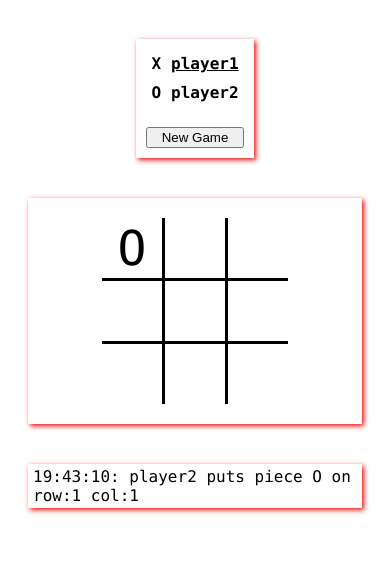
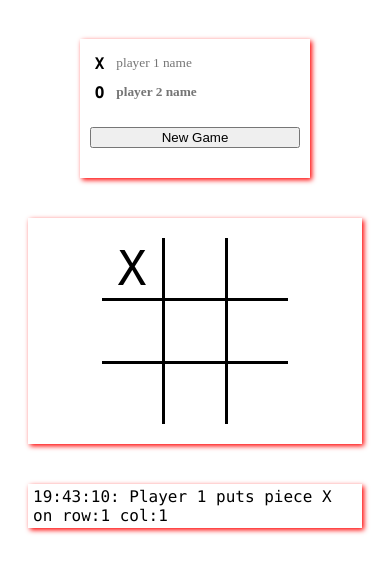
Before and after one commit to CarlosMOSilva/odin_project_tic_tac_toe, a plain HTML site: page index.html in a window 390 px wide. Both pictures are taken after a click on the element 133 px from the left and 310 px from the top of the page. Shown: the part 61-634 px from the top of the page. Drawn offline with Linux system fonts and the light colour scheme.

Commit message:
input player names implementation

```diff
--- a/index.html
+++ b/index.html
@@ -12,11 +12,15 @@
 		<section id="playersInfo">
 			<div class="playerInfo">
 				<span class="pieceType">X</span>
-				<span class="playerName">Carlos 1</span>
+				<label>
+					<input placeholder="player 1 name" class="playerName" type="text"/>
+				</label>
 			</div>
 			<div class="playerInfo">
 				<span class="pieceType">O</span>
-				<span class="playerName">Carlos 2</span>
+				<label>
+					<input placeholder="player 2 name" class="playerName" type="text"/>
+				</label>
 			</div>
 			<button id="newGameBtn">New Game</button>
 		</section>
--- a/scripts.js
+++ b/scripts.js
@@ -13,9 +13,25 @@ const lineType = {
     'diagonalL' : 'diagonalLineL'
 };
 
-const player = (name, piece) => {
-    this.active = false;
-    return {name, piece, active}; //0 or 1
+const player = (elementIndex, piece) => {
+    const setActive = (active) => {
+        if (active) {
+            playerNamesEl[elementIndex].classList.add('activePlayer');
+        } else {
+            playerNamesEl[elementIndex].classList.remove('activePlayer');
+        }
+    };
+    const isActive = () => {
+        return playerNamesEl[elementIndex].classList.contains('activePlayer');
+    };
+    const getName = () => {
+        let playerName = playerNamesEl[elementIndex].value;
+        if (playerName === '') {
+            playerName = `Player ${elementIndex + 1}`;
+        }
+        return playerName;
+    };
+    return { elementIndex, piece, setActive, isActive, getName}; //0 or 1
 };
 
 const coord = (row, col) => {
@@ -174,26 +190,22 @@ const gameBoard = () => {
 };
 
 const ticTacToe = () => {
-    this.players = [player('player1', 'X'), player('player2', 'O')];
+    this.players = [];
     this.boardHistory = [];
     this.gameboard = gameBoard();
-    this.started  = false;
+    this.moveDone  = false;
     this.finished = false;
     const newGame = () => {
+
+        //to change names
+        this.moveDone = false;
+        toggleInputs(true);
+
+        this.players = getPlayers();
+
         //randomize the first player
         const num = Math.floor(Math.random() * 2);
-        this.players[num].active = true;
-        changeActivePlayer();
-
-        //put the object names
-        let i = 0;
-        this.players.forEach(
-            player => {
-                playerNamesEl[i].innerText = player.name;
-                playerPiecesEl[i].innerText = player.piece;
-                i++;
-            }
-        );
+        changeActivePlayer(num);
 
         //clear the winning line if exists
         for (let i = 0; i < squares.length; i++) {
@@ -204,35 +216,37 @@ const ticTacToe = () => {
 
         this.boardHistory.length = 0;
         this.gameboard.clearBoard();
-        this.started  = true;
         this.finished = false;
 
         boardHistoryEl.innerHTML = '';
 
     };
-    const activePlayer = () => {
+    const getActivePlayer = () => {
         let activePlayer = null;
         this.players.forEach(player => {
-            if (player.active) {
+            if (player.isActive()) {
                 activePlayer = player;
             }
-        })
+        });
         return activePlayer;
     };
-    const changeActivePlayer = () => {
-        for (let i = 0; i < players.length; i++) {
-            if (players[i].name === activePlayer().name) {
-                players[i].active = false;
-                playerNamesEl[i].classList.remove('activePlayer');
-                //next player in the list is the active player
-                let newActivePlayerIndex = 0;
-                if ((i + 1) < players.length) {
-                    newActivePlayerIndex = i + 1;
-                }
-                players[newActivePlayerIndex].active = true;
-                playerNamesEl[newActivePlayerIndex].classList.add('activePlayer');
-                return;
-            }
+    const getPlayers = () => {
+        const players = [];
+        for (let i = 0; i < playerNamesEl.length; i++) {
+            players.push(player(i, playerPiecesEl[i].innerText));
+        }
+        return players;
+    };
+    const changeActivePlayer = (index) => {
+        for (let i = 0; i < this.players.length; i++) {
+            this.players[i].setActive(i === index);
+        }
+    };
+    const getNextPlayer = (previousIndex) => {
+        if ((previousIndex + 1) < this.players.length) {
+            return this.players[previousIndex + 1];
+        } else {
+            return players[0];
         }
     };
     const addPiece = (piece, row, column) => {
@@ -241,9 +255,18 @@ const ticTacToe = () => {
             result = this.gameboard.addPiece(piece, row, column);
 
             if (result) {
+
+                //get info about the players and block the input names
+                if (!this.moveDone) {
+                    toggleInputs(false);
+                    this.moveDone = true;
+                }
+
+                const activePlayer = getActivePlayer();
+
                 const histSpan = document.createElement('span');
                 histSpan.classList.add('historyMove');
-                histSpan.innerText = `${new Date().toLocaleTimeString('en-GB')}: ${activePlayer().name} puts piece ${activePlayer().piece}` +
+                histSpan.innerText = `${new Date().toLocaleTimeString('en-GB')}: ${activePlayer.getName()} puts piece ${activePlayer.piece}` +
                     ` on row:${parseInt(row) + 1} col:${parseInt(column) + 1}`;
                 histSpan.setAttribute('data-index', historyMoves.length);
                 histSpan.addEventListener('mouseover', () => {
@@ -260,7 +283,7 @@ const ticTacToe = () => {
                     this.gameboard.addWinningLine(wonLine);
                     const histSpan = document.createElement('span');
                     histSpan.classList.add('historyFinish');
-                    histSpan.innerText = `${new Date().toLocaleTimeString('en-GB')}: Game won by ${activePlayer().name}`;
+                    histSpan.innerText = `${new Date().toLocaleTimeString('en-GB')}: Game won by ${activePlayer.getName()}`;
                     boardHistoryEl.appendChild(histSpan);
                 } else if (this.gameboard.gameFinished()) {
                     //if no line with all squares occupied
@@ -276,7 +299,8 @@ const ticTacToe = () => {
 
                 if (!this.finished) {
                     //only changes player if has success adding piece
-                    changeActivePlayer();
+                    activePlayer.setActive(false);
+                    getNextPlayer(activePlayer.elementIndex).setActive(true);
                 }
             }
         }
@@ -293,8 +317,13 @@ const ticTacToe = () => {
             newPieces[z].push(squares[i].innerText);
         }
         return newPieces;
-    }
-    return { players, boardHistory, newGame, started, finished, activePlayer, addPiece, gameboard }
+    };
+    const toggleInputs = (enabled) => {
+        for (let i = 0; i < playerNamesEl.length; i++) {
+            playerNamesEl[i].readOnly = !enabled;
+        }
+    };
+    return { boardHistory, newGame, finished, getActivePlayer, addPiece, gameboard, getPlayers }
 };
 
 window.onload = () => {
@@ -313,7 +342,7 @@ window.onload = () => {
 
     for (let i = 0; i < squares.length; i++) {
       squares[i].addEventListener('click', () => {
-          game.addPiece(game.activePlayer().piece, squares[i].dataset.row, squares[i].dataset.col);
+          game.addPiece(game.getActivePlayer().piece, squares[i].dataset.row, squares[i].dataset.col);
       });
     }
 
@@ -327,4 +356,10 @@ window.onload = () => {
         game.gameboard.addWinningLine(wonLine);
     });
 
+    for (let i = 0; i < playerNamesEl.length; i++) {
+        playerNamesEl[i].addEventListener('onchange', () => {
+            game.p
+        });
+    }
+
 };
--- a/styles.css
+++ b/styles.css
@@ -26,12 +26,21 @@
     text-transform: uppercase;
 }
 
+.playerName  {
+    width: 80%;
+    font-family: Consolas sans-serif;
+}
+
+.playerName:read-only  {
+    border: none;
+}
+
 .pieceType, .playerName  {
     margin: 5px;
 }
 
 .activePlayer {
-    text-decoration: underline;
+    font-weight: bold;
 }
 
 #allBoard {
@@ -131,6 +140,7 @@
 
 #newGameBtn {
     margin-top: 20px;
+    margin-bottom: 20px;
 }
 
 .historyFinish {
```
